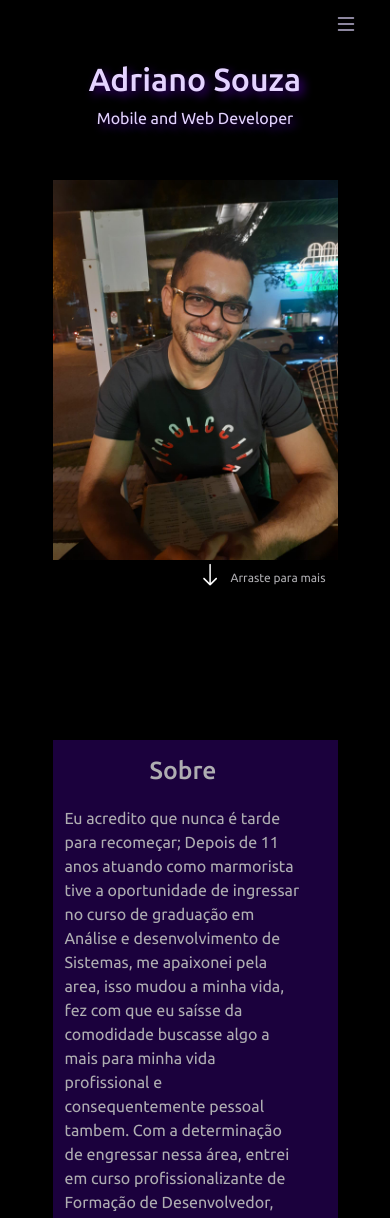
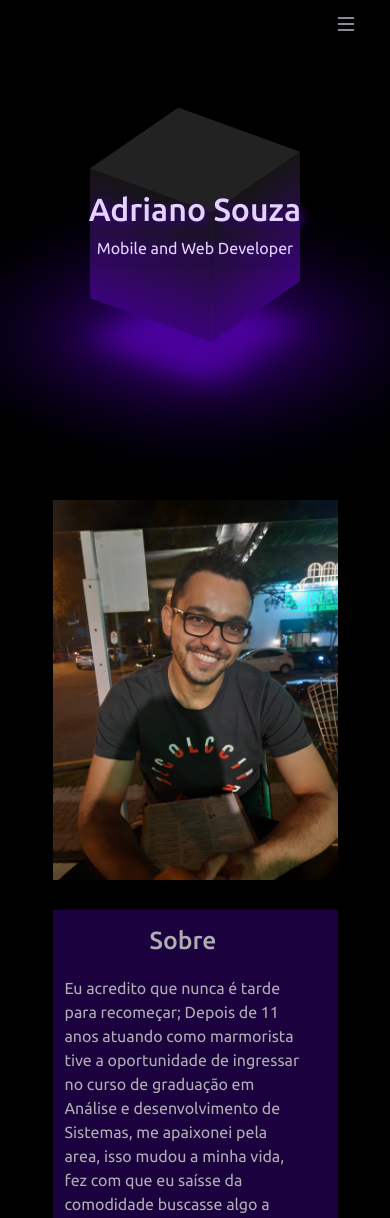
Before and after one commit to AdrianoJH/Portfolio, a Flask app: page / in a window 390 px wide. Shown: the top 1218 px of the page. Run offline with Flask 2, Linux system fonts and the light colour scheme; some libraries are stand-ins or nearby versions.

Commit message:
Animação

```diff
--- a/static/mobile.css
+++ b/static/mobile.css
@@ -86,8 +86,33 @@
         height: auto;
     }
 
+    .cube {
+        margin-left: 0;
+        margin-top: 150px;
+        width: 150px;
+        height: 150px;
+    }
+
+    .cube span {
+        transform: rotateY(calc(90deg * var(--i))) translateZ(75px);
+    }
+
+    .top {
+        width: 150px;
+        height: 150px;
+        transform: rotateX(90deg) translateZ(75px);
+
+    }
+
+    .top::before {
+        width: 150px;
+        height: 150px;
+        transform: translateZ(-200px);
+        box-shadow: 0 0 100px rgb(48, 0, 102), 0 0 150px rgb(48, 0, 104), 0 0 200px rgb(48, 0, 106), 0 0 250px rgb(48, 0, 108), 0 0 300px rgb(48, 0, 101);
+    }
+
     section#inicio h2 {
-        margin-top: 60px;
+        margin-top: -150px;
         width: 235px;
         font-size: 2rem;
         margin-left: 0;
@@ -102,28 +127,21 @@
     }
 
     section#inicio div#arraste a {
-        display: flex;
-        justify-content: end;
-        align-items: center;
-        width: 100%;
-        margin-top: 295px;
-        margin-right: 0px;
-        font-size: 12px;
-        z-index: 10;
-
+        display: none;
     }
 
     #flecha {
-        margin-top: 300px;
+        display: none;
     }
 
     #imgEuuBox {
         display: flex;
         justify-content: center;
         align-items: center;
-        width: 300px;
+        width: 100%;
         margin-left: 0;
-        margin-top: -50px;
+        margin-top: 100px;
+        margin-bottom: -150px;
     }
 
     #imgEuu {
--- a/static/style.css
+++ b/static/style.css
@@ -198,6 +198,70 @@ section #inicio {
     background-color: #000;
 }
 
+.cube {
+    position: relative;
+    width: 200px;
+    height: 200px;
+    margin-left: 180px;
+    margin-top: 100px;
+    transform-style: preserve-3d;
+    transform: rotateX(-30deg);
+    animation: animate 4s linear infinite;
+}
+
+@keyframes animate {
+    0% {
+        transform: rotateX(-30deg) rotateY(0deg);
+    }
+
+    100% {
+        transform: rotateX(-30deg) rotateY(360deg);
+    }
+}
+
+.cube div {
+    position: absolute;
+    top: 0;
+    left: 0;
+    width: 100%;
+    height: 100%;
+    transform-style: preserve-3d;
+}
+
+.cube span {
+    position: absolute;
+    top: 0;
+    left: 0;
+    width: 100%;
+    height: 100%;
+    background: linear-gradient(#151515, #3b027c);
+    transform: rotateY(calc(90deg * var(--i))) translateZ(100px);
+}
+
+.top {
+    position: absolute;
+    width: 200px;
+    height: 200px;
+    top: 0;
+    left: 0;
+    background: #222;
+    transform: rotateX(90deg) translateZ(100px);
+}
+
+.top::before {
+    content: '';
+    position: absolute;
+    width: 200px;
+    height: 200px;
+    top: 0;
+    left: 0;
+    background: #49009b;
+    transform: translateZ(-280px);
+    filter: blur(20px);
+    box-shadow: 0 0 120px rgb(48, 0, 102), 0 0 200px rgb(48, 0, 104), 0 0 300px rgb(48, 0, 106), 0 0 400px rgb(48, 0, 108), 0 0 500px rgb(48, 0, 101);
+
+}
+
 #imgEuuBox {
     display: flex;
     justify-content: center;
@@ -217,28 +281,26 @@ section#inicio h2 {
     width: 615px;
     font-size: 4rem;
     margin-top: 200px;
-    margin-left: 300px;
+    margin-left: 50px;
     color: #e4d3ff;
     text-shadow: 4px 4px 10px #3b027c;
-
-
-
+    z-index: 1;
 }
 
 section#inicio span#subtitle {
-    margin-left: -30px;
+    margin-left: -280px;
     font-size: 1.5rem;
     color: #e4d3ff;
     text-shadow: 4px 4px 10px #3b027c;
-
+    z-index: 1;
 }
 
 section#inicio div#arraste a {
-    margin-right: 145px;
+    margin-right: -480px;
     text-decoration: none;
     color: #aeadb1;
     margin-bottom: -600px;
-    z-index: 10;
+    z-index: 9999999;
 
 }
 
--- a/templates/index.html
+++ b/templates/index.html
@@ -109,13 +109,20 @@
     <main id="main">
 
         <section id="inicio" class="row m-0 p-0">
+            <div class="cube">
+                <div class="top"></div>
+                <span style="--i:0;"></span>
+                <span style="--i:1;"></span>
+                <span style="--i:2;"></span>
+                <span style="--i:3;"></span>
+            </div>
             <div class="col-md-5 d-flex justify-content-center align-items-center flex-column">
                 <h2>Adriano Souza</h2>
                 <span id="subtitle">Mobile and Web Developer</span>
 
             </div>
             <div class="col-md-7 d-flex justify-content-end align-items-end align-items-end">
-                <div id="arraste" class="d-flex align-items-center">
+                <div id="arraste" class="d-flex align-items-center justify-content-end">
                     <i class="bi bi-arrow-down text-white pe-2 fs-2" aria-hidden="true" id="flecha"></i>
                     <a href="#sobre">Arraste para mais</a>
                 </div>
@@ -439,18 +446,16 @@
 
                     <div class="carousel-inner">
                         <div class="carousel-item active" data-bs-interval="10000">
-                            <div class="row row-cols-1 row-cols-md-3 g-4">
+                            <div class="row row-cols-1 row-cols-md-3 g-5">
                                 <div class="col">
                                     <div class="card">
-                                        <img src="../static/img/log-cosecurity.jpg" class="card-img-top"
-                                            alt="camera-registration">
+                                        <img src="../static/img/dialogue.png" class="card-img-top" alt="dialogue">
                                         <div class="card-body">
-                                            <h5 class="card-title">Camera Registration</h5>
-                                            <p class="card-text">Projeto Front-End e Back-End, feito
-                                                com Vue.JS, Python com Flask, Banco de dados Postgress, Tailwind css, e
-                                                Docker </p>
+                                            <h5 class="card-title">Dialogue</h5>
+                                            <p class="card-text">Projeto de chat web feito em React.js, utilizando o
+                                                firebase como back end e para autenticação. </p>
                                             <div class="d-flex justify-content-center">
-                                                <a href="https://camera-registration.netlify.app/" target="_blank"
+                                                <a href="https://appdialogue.vercel.app/" target="_blank"
                                                     class="btn btn-outline-primary"><i class="bi bi-link-45deg"></i></a>
                                             </div>
                                         </div>
@@ -472,13 +477,15 @@
                                 </div>
                                 <div class="col">
                                     <div class="card">
-                                        <img src="../static/img/Nurses.jpeg" class="card-img-top" alt="NursesApp">
+                                        <img src="../static/img/log-cosecurity.jpg" class="card-img-top"
+                                            alt="camera-registration">
                                         <div class="card-body">
-                                            <h5 class="card-title">NursesApp</h5>
-                                            <p class="card-text">Projeto Mobile feito com React Native, de um app para
-                                                encontrar profissionais de enfermagem.</p>
+                                            <h5 class="card-title">Camera Registration</h5>
+                                            <p class="card-text">Projeto Front-End e Back-End, feito
+                                                com Vue.JS, Python com Flask, Banco de dados Postgress, Tailwind css, e
+                                                Docker </p>
                                             <div class="d-flex justify-content-center">
-                                                <a href="https://github.com/AdrianoJH/Nurse-s-Help.git" target="_blank"
+                                                <a href="https://camera-registration.netlify.app/" target="_blank"
                                                     class="btn btn-outline-primary"><i class="bi bi-link-45deg"></i></a>
                                             </div>
                                         </div>
@@ -488,7 +495,7 @@
                         </div>
                     </div>
                     <div class="carousel-item " data-bs-interval="2000">
-                        <div class="row row-cols-1 row-cols-md-3 g-4">
+                        <div class="row row-cols-1 row-cols-md-3 g-5">
                             <div class="col">
                                 <div class="card">
                                     <img src="../static/img/clima.jpg" class="card-img-top" alt="Clima">
@@ -520,13 +527,13 @@
                             </div>
                             <div class="col">
                                 <div class="card">
-                                    <img src="../static/img/dialogue.jpeg" class="card-img-top" alt="Cherry">
+                                    <img src="../static/img/Nurses.jpeg" class="card-img-top" alt="NursesApp">
                                     <div class="card-body">
-                                        <h5 class="card-title">Dialogue</h5>
-                                        <p class="card-text">Projeto de chat web feito em React.js, utilizando o
-                                            firebase como back end e para autenticação. </p>
+                                        <h5 class="card-title">NursesApp</h5>
+                                        <p class="card-text">Projeto Mobile feito com React Native, de um app para
+                                            encontrar profissionais de enfermagem.</p>
                                         <div class="d-flex justify-content-center">
-                                            <a href="https://appdialogue.vercel.app/" target="_blank"
+                                            <a href="https://github.com/AdrianoJH/Nurse-s-Help.git" target="_blank"
                                                 class="btn btn-outline-primary"><i class="bi bi-link-45deg"></i></a>
                                         </div>
                                     </div>
```
Also changed, not shown: static/img/dialogue.jpeg (deleted), static/img/dialogue.png (added).
